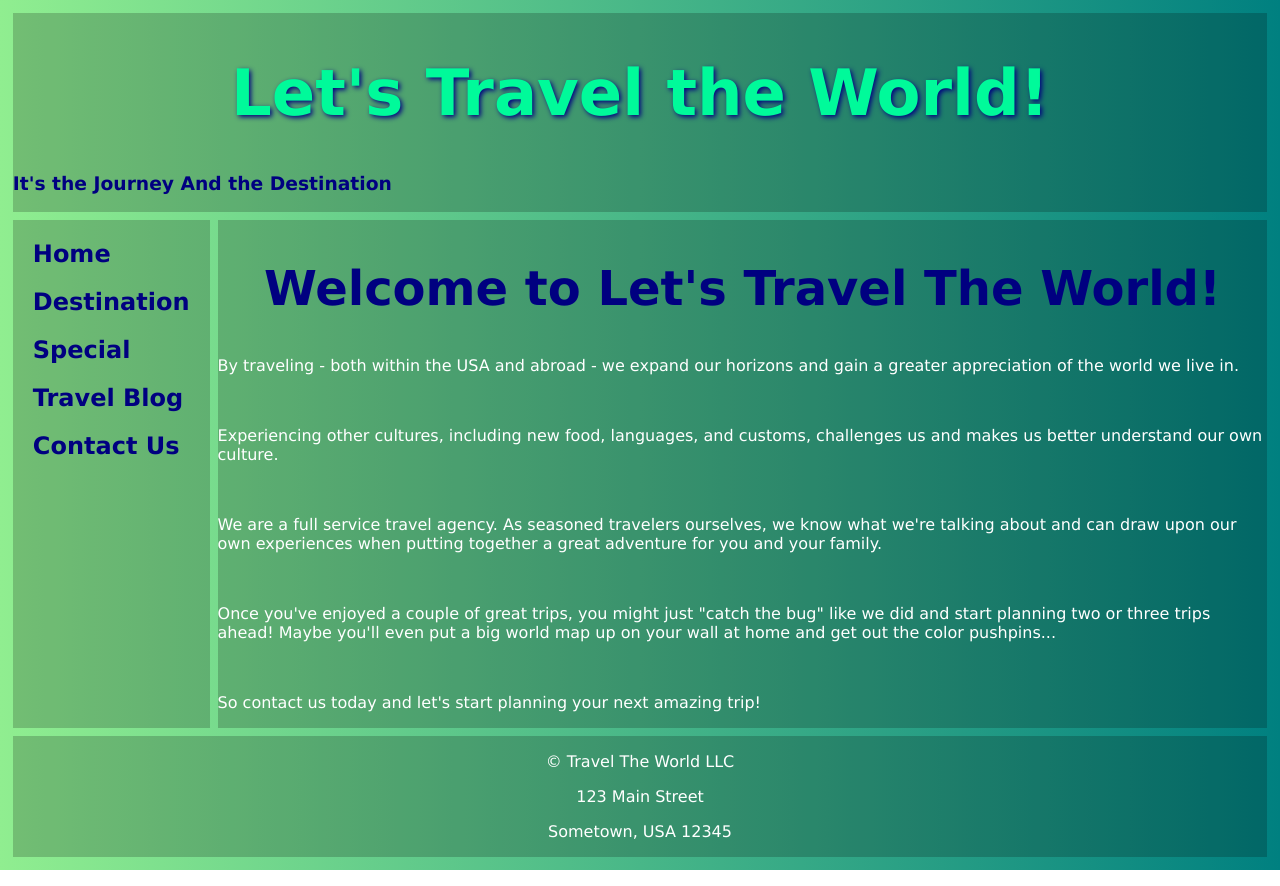
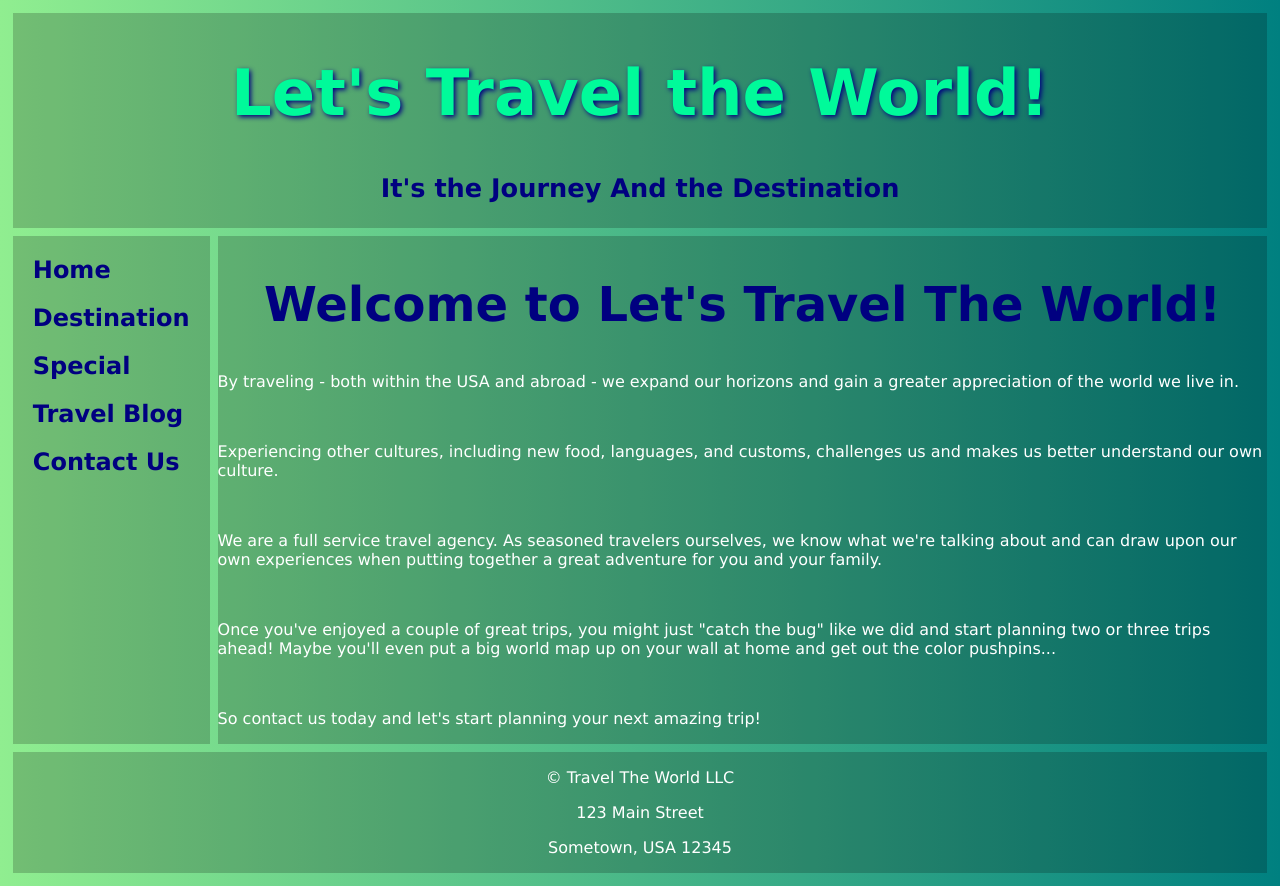
Before and after one commit to mbillock03/wd2, a plain HTML site: page index.html in a window 1280 px wide. Drawn offline with Linux system fonts and the light colour scheme.

Commit message:
Update style.css

```diff
--- a/style.css
+++ b/style.css
@@ -38,7 +38,7 @@ header h1 {
 
 }
 
-header h2 {
+header h3 {
   font-size: 2vw;
   text-align: center;
   color:navy;
```
